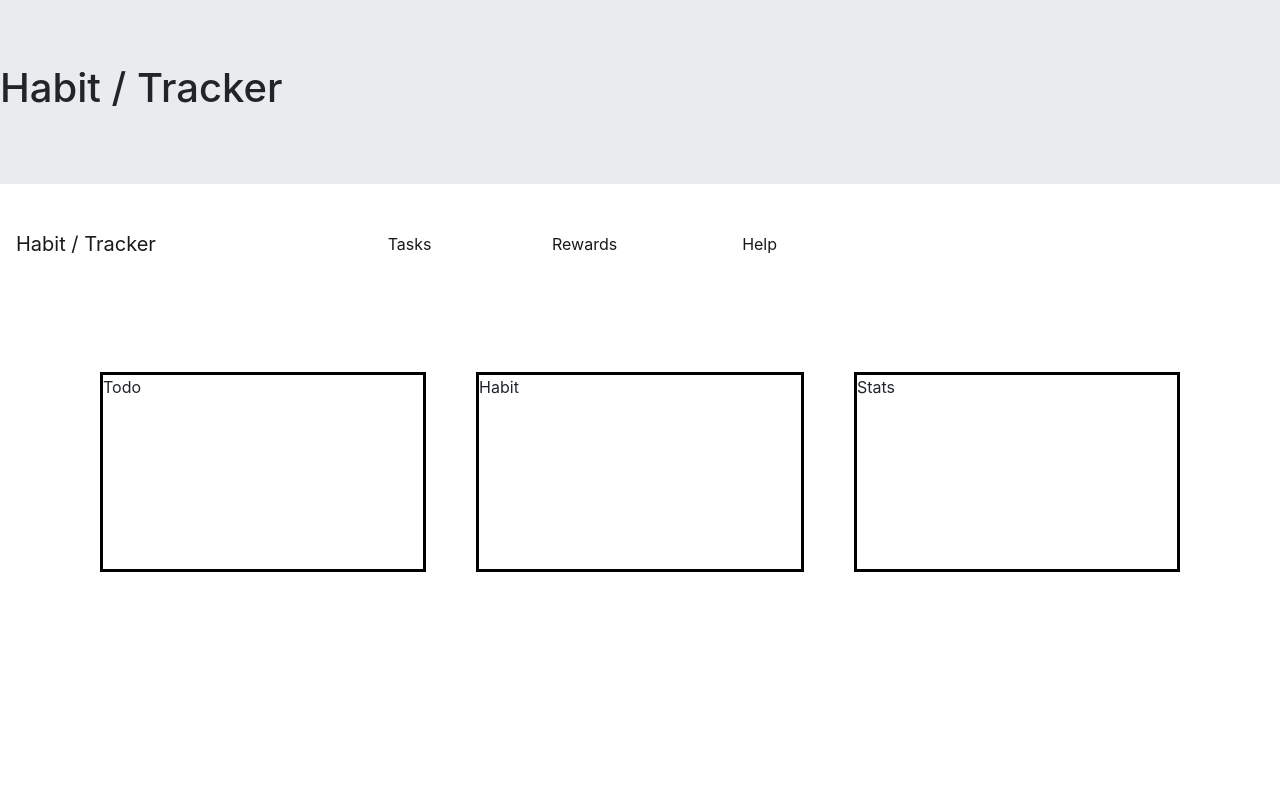
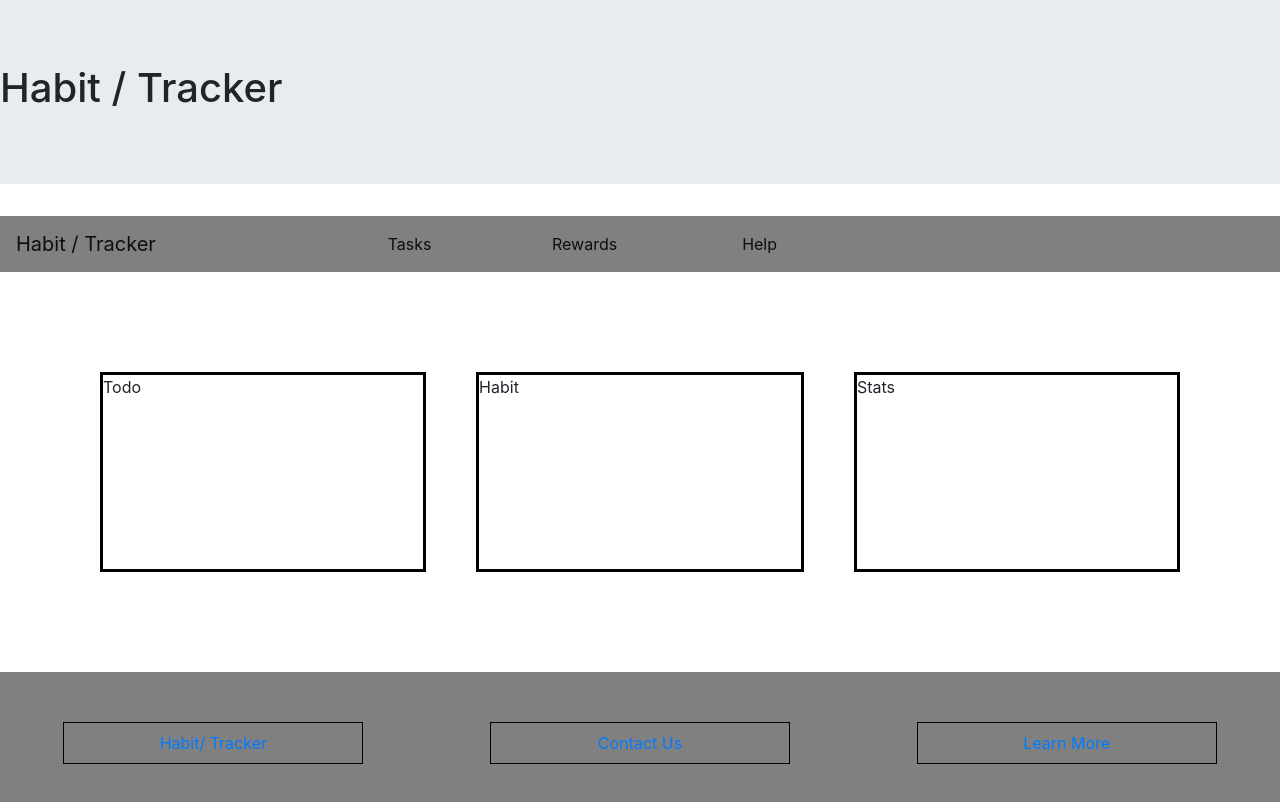
Before and after one commit to KarenDouglas/MyHabitTrackerReact, a React (Create React App) app in the folder myhabittrackersite/: page /dashboard in a window 1280 px wide. Shown: the top 802 px of the page. Built offline with nearby package versions, Linux system fonts and the light colour scheme.

Commit message:
Footer Component

```diff
--- a/myhabittrackersite/src/App.css
+++ b/myhabittrackersite/src/App.css
@@ -2,13 +2,27 @@
    box-sizing: border-box;
 }
 .dashNav{
-
+background-color: gray;
 margin: 0 15%;
 }
 .dashNavItem{
     padding: 5px 50px;
     display: block;
     text-align: center;
+
+}
+.navbar{
+    background: gray;
+}
+.footDashNav{
+
+margin: auto;
+}
+.footNavItem{
+    padding: 5px 50px;
+    display: block;
+    text-align: center;
+    text-decoration: none;
 
 }
 
@@ -31,12 +45,25 @@ margin: 0 15%;
         width: 175px;
 
     }
+    .footDashNav{
+        background-color: gray;
+        height: 500px;
+    }
+    .footNavItem{
+        text-decoration: none;
+        text-align: center;
+        width: 300px;
+        border: solid black 1px;
+        margin: 50px auto ;
+
+    }
 
     .dbGrid{
         display: grid;
         grid-column-gap: 50px;
         grid-template-columns: auto auto auto;
         padding: 100px;
+
     }
 
 
--- /dev/null
+++ b/myhabittrackersite/src/components/Footer.js
@@ -0,0 +1,17 @@
+import React from "react";
+import {Nav} from 'reactstrap';
+import {NavLink} from 'react-router-dom'
+
+const Footer = () => {
+    return (
+        <Nav navbar className="footDashNav">
+            <div className="flex-container">
+                <NavLink className= "footNavItem nav-link" to="/dashboard">Habit/ Tracker</NavLink>
+                <NavLink className= "footNavItem nav-link" to="/dashboard">Contact Us</NavLink>
+                <NavLink className= "footNavItem nav-link" to="/dashboard">Learn More</NavLink>
+            </div>
+        </Nav>
+    );
+}
+
+export default Footer;
--- a/myhabittrackersite/src/components/MainComponent.js
+++ b/myhabittrackersite/src/components/MainComponent.js
@@ -4,6 +4,7 @@ import LoginForm from './login';
 import SignUpForm from './signup';
 import ButtonT from './buttontemp';
 import Dashboard from './DashBoard';
+import Footer from './Footer'
 
 
 const LandingPage = () => {
@@ -19,11 +20,14 @@ const LandingPage = () => {
 const Main = () => {
 
     return (
+        <React.Fragment>
         <Switch>
             <Route exact path="/landingpage" render={() => <LandingPage/> }/>
             <Route exact path="/dashboard" render={ () => <Dashboard/>} />
             <Redirect to="/landingpage"/>
         </Switch>
+        <Footer/>
+        </React.Fragment>
     );
 }
 
```
